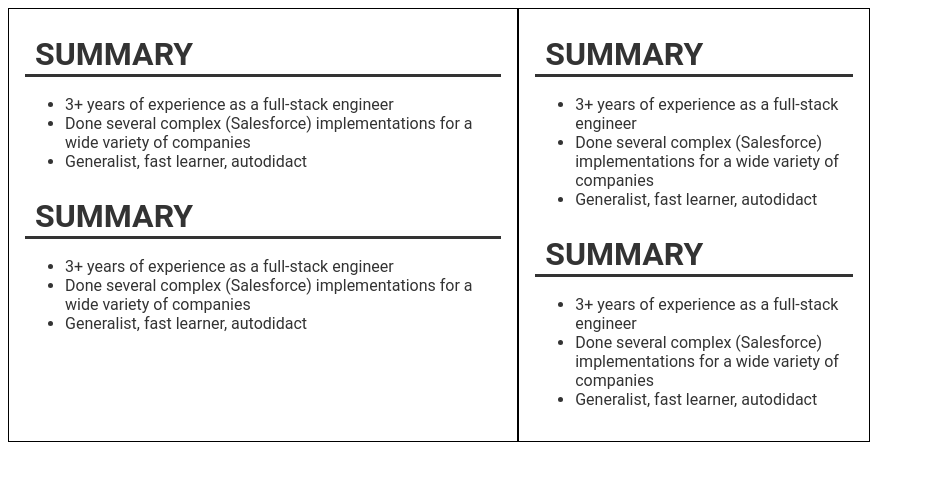
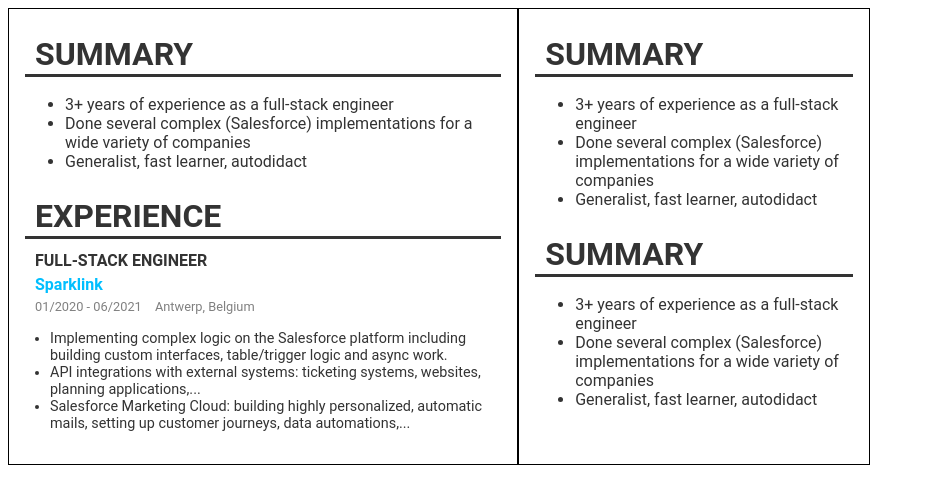
Before and after one commit to sebbasim/cv-gen, a Svelte app: page / in a window 1280 px wide. Shown: the top 504 px of the page, without its empty margins (0-925 px from the left). Built offline with nearby package versions, Linux system fonts and the light colour scheme.

Commit message:
experience/entry + styling blocks init

```diff
--- a/src/App.svelte
+++ b/src/App.svelte
@@ -1,11 +1,12 @@
 <script lang="ts">
 	import Summary from "./components/Summary.svelte";
+	import Experience from "./components/Experience.svelte";
 </script>
 
 <main>
 	<div class="column-1">
 		<Summary />
-		<Summary />
+		<Experience />
 	</div>
 	<div class="column-2">
 		<Summary />
@@ -16,7 +17,7 @@
 <style>
 	/* column styling has a lot of duplicate entities*/
 	main {
-        font-family: "Roboto", sans-serif;
+		font-family: "Roboto", sans-serif;
 		display: flex;
 		width: 210mm;
 	}
@@ -33,7 +34,6 @@
 		padding: 1em;
 		flex: 0 0 40%;
 		border: 1px solid black;
-
 	}
 	@page {
 		size: A4;
--- a/src/components/Experience.svelte
+++ b/src/components/Experience.svelte
@@ -1,17 +1,36 @@
 <script lang="ts">
     import Title from "../style-components/Title.svelte";
+    import ExperienceEntry from "../sub-components/ExperienceEntry.svelte";
+    let experiences = [
+        {
+            title: "Full-stack engineer",
+            company: "Sparklink",
+            start_date: "01/2020",
+            end_date: "06/2021",
+            location: "Antwerp, Belgium",
+            bullet_points: [
+                {
+                    id: 1,
+                    text: "Implementing complex logic on the Salesforce platform including building custom interfaces, table/trigger logic and async work.",
+                },
+                {
+                    id: 2,
+                    text: "API integrations with external systems: ticketing systems, websites, planning applications,...",
+                },
+                {
+                    id: 3,
+                    text: "Salesforce Marketing Cloud: building highly personalized, automatic mails, setting up customer journeys, data automations,...",
+                },
+            ],
+        },
+    ];
 </script>
 
-<Title title="Summary" />
+<Title title="Experience" />
 
-<ul>
-    <li>3+ years of experience as a full-stack engineer</li>
-    <li>
-        Done several complex (Salesforce) implementations for a wide variety of
-        companies
-    </li>
-    <li>Generalist, fast learner, autodidact</li>
-</ul>
+{#each experiences as experience}
+    <ExperienceEntry {...experience} />
+{/each}
 
 <style>
 </style>
--- /dev/null
+++ b/src/style-components/DateAndLocation.svelte
@@ -0,0 +1,23 @@
+<script lang="ts">
+    export let start_date: string;
+    export let end_date: string;
+    export let location: string;
+</script>
+
+<main>
+    <span>{start_date} - {end_date}</span>
+    <span class="location">{location}</span>
+</main>
+
+<style>
+    main {
+        color: grey;
+        font-size: 0.8em;
+        margin-top: 5px;
+        margin-bottom: 10px;
+    }
+
+    .location {
+        margin-left: 10px;
+    }
+</style>
--- /dev/null
+++ b/src/style-components/List.svelte
@@ -0,0 +1,33 @@
+<script lang="ts">
+    export let bullet_points = [
+        {
+            id: 1,
+            text: "Implementing complex logic on the Salesforce platform including building custom interfaces, table/trigger logic and async work.",
+        },
+        {
+            id: 2,
+            text: "API integrations with external systems: ticketing systems, websites, planning applications,...",
+        },
+        {
+            id: 3,
+            text: "Salesforce Marketing Cloud: building highly personalized, automatic mails, setting up customer journeys, data automations,...",
+        },
+    ];
+</script>
+
+<ul>
+    {#each bullet_points as bullet}
+        <li>
+            {bullet.text}
+        </li>
+    {/each}
+</ul>
+
+<style>
+    li {
+        font-size: 0.9em;
+    }
+    ul {
+        padding-left: 15px;
+    }
+</style>
--- a/src/style-components/SubTitle.svelte
+++ b/src/style-components/SubTitle.svelte
@@ -0,0 +1,15 @@
+<script lang="ts">
+    export let title: string;
+</script>
+
+<h3>{title}</h3>
+
+<style>
+    h3 {
+        text-transform: uppercase;
+        font-size: 1em;
+        font-weight: 600;
+        font-family: "Roboto", sans-serif;
+        margin: 10px 10px 5px 10px;
+    }
+</style>
--- a/src/sub-components/ExperienceEntry.svelte
+++ b/src/sub-components/ExperienceEntry.svelte
@@ -1,17 +1,31 @@
 <script lang="ts">
-    export let title = "Full-stack engineer";
-    export let company = "Sparklink";
-    export let start_date = "01/2020";
-    export let end_date = "06/2021";
-    export let location = "Antwerp, Belgium";
-    export let bullet_points = [
-        "Implementing complex logic on the Salesforce platform including building custom interfaces, table/trigger logic and async work.",
-        "API integrations with external systems: ticketing systems, websites, planning applications,...",
-        "Salesforce Marketing Cloud: building highly personalized, automatic mails, setting up customer journeys, data automations,...",
-    ];
+    import DateAndLocation from "../style-components/DateAndLocation.svelte";
+    import List from "../style-components/List.svelte";
+    import SubTitle from "../style-components/SubTitle.svelte";
+    export let title: string;
+    export let company: string;
+    export let start_date: string;
+    export let end_date: string;
+    export let location: string;
+    export let bullet_points: {
+        id: number;
+        text: string;
+    }[];
 </script>
 
-
+<SubTitle {title} />
+<main>
+    <span class="company">{company}</span>
+    <DateAndLocation {start_date} {end_date} {location} />
+    <List {bullet_points} />
+</main>
 
 <style>
+    .company {
+        color: #00bfff;
+        font-weight: bold;
+    }
+    main {
+        margin-left: 10px;
+    }
 </style>
```
